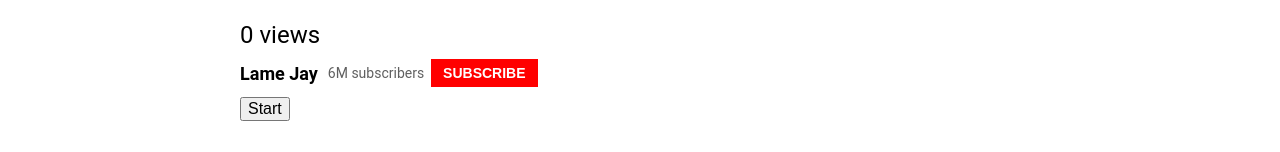
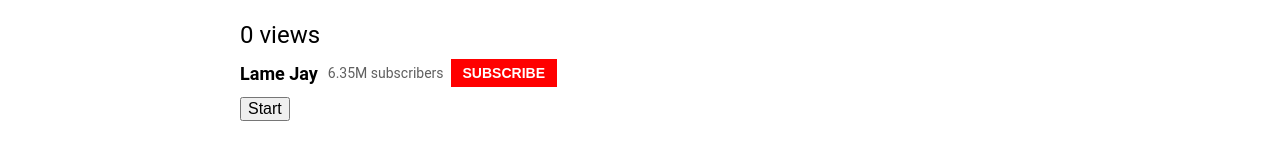
Before and after one commit to CrappyWeb/LameJay.github.io, a plain HTML site: page index.html in a window 1280 px wide. Shown: the part 473-625 px from the top of the page. Drawn offline with Linux system fonts and the light colour scheme.

Commit message:
Update index.html

```diff
--- a/index.html
+++ b/index.html
@@ -85,7 +85,7 @@
     <p class="view-count" id="counter">0 views</p>
     <div class="channel-info">
       <div class="channel-name">Lame Jay</div>
-      <div class="subscriber-count">6M subscribers &nbsp;</div>
+      <div class="subscriber-count">6.35M subscribers &nbsp;</div>
       <button class="subscribe-button">Subscribe</button>
     </div>
     <div class="buttons-container">
```
